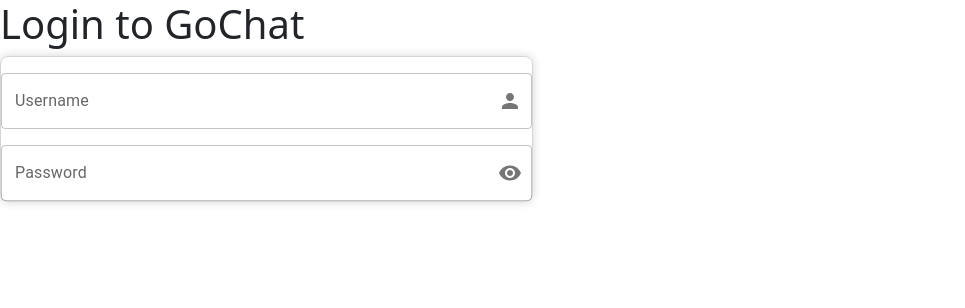
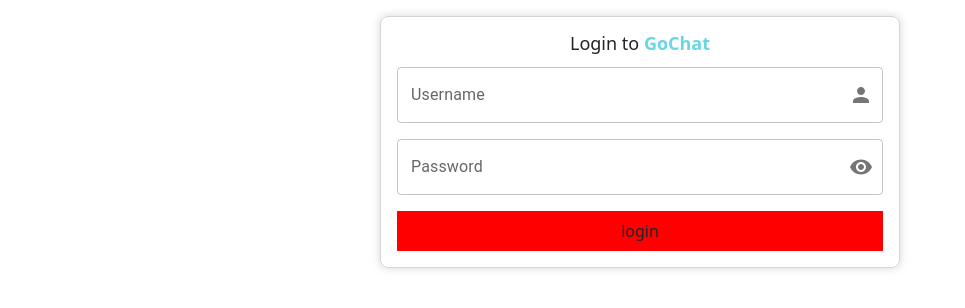
Before and after one commit to kevin-luvian/gochat, a Next.js app in the folder frontend/: page /login in a window 1280 px wide. Shown: the top 308 px of the page, without its empty margins (0-965 px from the left). Built offline with nearby package versions, Linux system fonts and the light colour scheme.

Commit message:
feat: add styling

```diff
--- /dev/null
+++ b/frontend/component/button/rounded.tsx
@@ -0,0 +1,36 @@
+import { FC, Fragment, ReactNode, CSSProperties } from "react";
+import { Children } from "react-transition-group/node_modules/@types/react";
+import Wrapper from "../../definition/wrapper";
+import { cunord } from "../../util/utils";
+
+type ButtonColors = { bg: string };
+
+const Base: Wrapper<{ colors: ButtonColors }> = ({
+  className,
+  children,
+  colors,
+}) => {
+  const styles: CSSProperties = {
+    backgroundColor: colors.bg,
+  };
+  return (
+    <div className={className} style={styles}>
+      {children}
+    </div>
+  );
+};
+
+const Primary: Wrapper = ({ className, children }) => {
+  return (
+    <Base className={className} colors={{ bg: "red" }}>
+      <div className="mx-auto" style={{ width: "fit-content" }}>
+        {children}
+      </div>
+    </Base>
+  );
+};
+
+const Rounded = {
+  Primary,
+};
+export default Rounded;
--- a/frontend/component/input/password.tsx
+++ b/frontend/component/input/password.tsx
@@ -18,7 +18,6 @@
 }> = ({ className, label, value, onChange }) => {
   const [show, setShow] = useState(false);
   const fid = "pfield_" + randstr(25);
-  //   sx={{ m: 1, width: "25ch" }}
 
   return (
     <FormControl className={className} variant="outlined">
--- /dev/null
+++ b/frontend/component/layout/default.tsx
@@ -0,0 +1,30 @@
+import { Fragment } from "react";
+import FCLayout from "../../definition/flayout";
+import Head from "next/head";
+import styles from "../../styles/Home.module.css";
+import Image from "next/image";
+
+const layout: FCLayout = ({ children }) => (
+  <Fragment>
+    <Head>
+      <title>No Layout</title>
+      <meta name="description" content="static empty page" />
+      <link rel="icon" href="/favicon.ico" />
+    </Head>
+    {children}
+    <footer className={styles.footer}>
+      <a
+        href="https://vercel.com?utm_source=create-next-app&utm_medium=default-template&utm_campaign=create-next-app"
+        target="_blank"
+        rel="noopener noreferrer"
+      >
+        Powered by{" "}
+        <span className={styles.logo}>
+          <Image src="/vercel.svg" alt="Vercel Logo" width={72} height={16} />
+        </span>
+      </a>
+    </footer>
+  </Fragment>
+);
+
+export default layout;
--- /dev/null
+++ b/frontend/definition/wrapper.tsx
@@ -0,0 +1,5 @@
+import { FC, ReactNode } from "react";
+
+type Wrapper<P = {}> = FC<{ className?: string; children: ReactNode } & P>;
+
+export default Wrapper;
--- a/frontend/package.json
+++ b/frontend/package.json
@@ -15,7 +15,8 @@
     "bootstrap": "^5.1.3",
     "next": "12.0.2",
     "react": "17.0.2",
-    "react-dom": "17.0.2"
+    "react-dom": "17.0.2",
+    "sass": "^1.43.4"
   },
   "devDependencies": {
     "@types/node": "16.11.6",
--- a/frontend/pages/_app.tsx
+++ b/frontend/pages/_app.tsx
@@ -1,20 +1,17 @@
 import "../styles/globals.css";
 import "bootstrap/dist/css/bootstrap.css";
-import NoLayout from "../component/layout/noLayout";
+import DefaultLayout from "../component/layout/default";
 import { Fragment } from "react";
 import AppPropsDef from "../definition/appProps";
 import { cunord } from "../util/utils";
 import { CIF } from "../component/helper/condition";
 
 function MyApp({ Component, pageProps }: AppPropsDef) {
-  const Layout = cunord(Component.layout, NoLayout);
+  const Layout = cunord(Component.layout, DefaultLayout);
   const requiredLogin = cunord(Component.loginRequired, false);
   return (
     <Fragment>
       <Layout>
-        <CIF condition={requiredLogin}>
-          <h3>Login is required</h3>
-        </CIF>
         <Component {...pageProps} />
       </Layout>
     </Fragment>
--- a/frontend/pages/login/index.tsx
+++ b/frontend/pages/login/index.tsx
@@ -2,18 +2,23 @@
 import Password from "../../component/input/password";
 import OneLayout from "../../component/layout/oneLayout";
 import PageProps from "../../definition/pageProps";
+import Btn from "../../component/button/rounded";
 import { useState } from "react";
 import Username from "../../component/input/username";
+import styles from "./login.module.scss";
+import { cat } from "../../util/utils";
 
 const Page: PageProps = () => {
   const [username, setUsername] = useState("");
   const [password, setPassword] = useState("");
   const elem = (
-    <div>
-      <h1>Login to GoChat</h1>
-      <Card.Simple className="col-10 col-sm-7 col-md-5">
+    <div className="p-3">
+      <Card.Simple className="mx-auto col-10 col-sm-7 col-md-5 p-3">
+        <h1 className={cat(styles.titlebar, "mx-auto")}>
+          Login to <span className={styles.gotitle}>GoChat</span>
+        </h1>
         <Username
-          className="mt-3 w-100"
+          className="mt-1 w-100"
           label="username"
           value={username}
           onChange={setUsername}
@@ -24,7 +29,7 @@
           value={password}
           onChange={setPassword}
         />
-
+        <Btn.Primary className="mt-3 mx-auto py-2">login</Btn.Primary>
       </Card.Simple>
     </div>
   );
--- /dev/null
+++ b/frontend/pages/login/login.module.scss
@@ -0,0 +1,11 @@
+@import "../../styles/themes.scss";
+
+.titlebar {
+  font-size: large;
+  width: fit-content;
+}
+
+.gotitle {
+  font-weight: bold;
+  color: $root;
+}
--- /dev/null
+++ b/frontend/styles/themes.scss
@@ -0,0 +1 @@
+$root: #69d7e2;
--- a/frontend/util/utils.tsx
+++ b/frontend/util/utils.tsx
@@ -11,3 +11,11 @@
 export const randstr = (n: number): string => {
   return Math.random().toString(16).substr(2, n);
 };
+
+/**
+ * concat multiple string with blank space
+ * @param s strings
+ */
+export const cat = (...s: string[]): string => {
+  return s.join(" ");
+};
```
Also changed, not shown: frontend/pages/index.tsx (+2 -14 lines), 1 other file (tests, documents, lock files or other folders).
